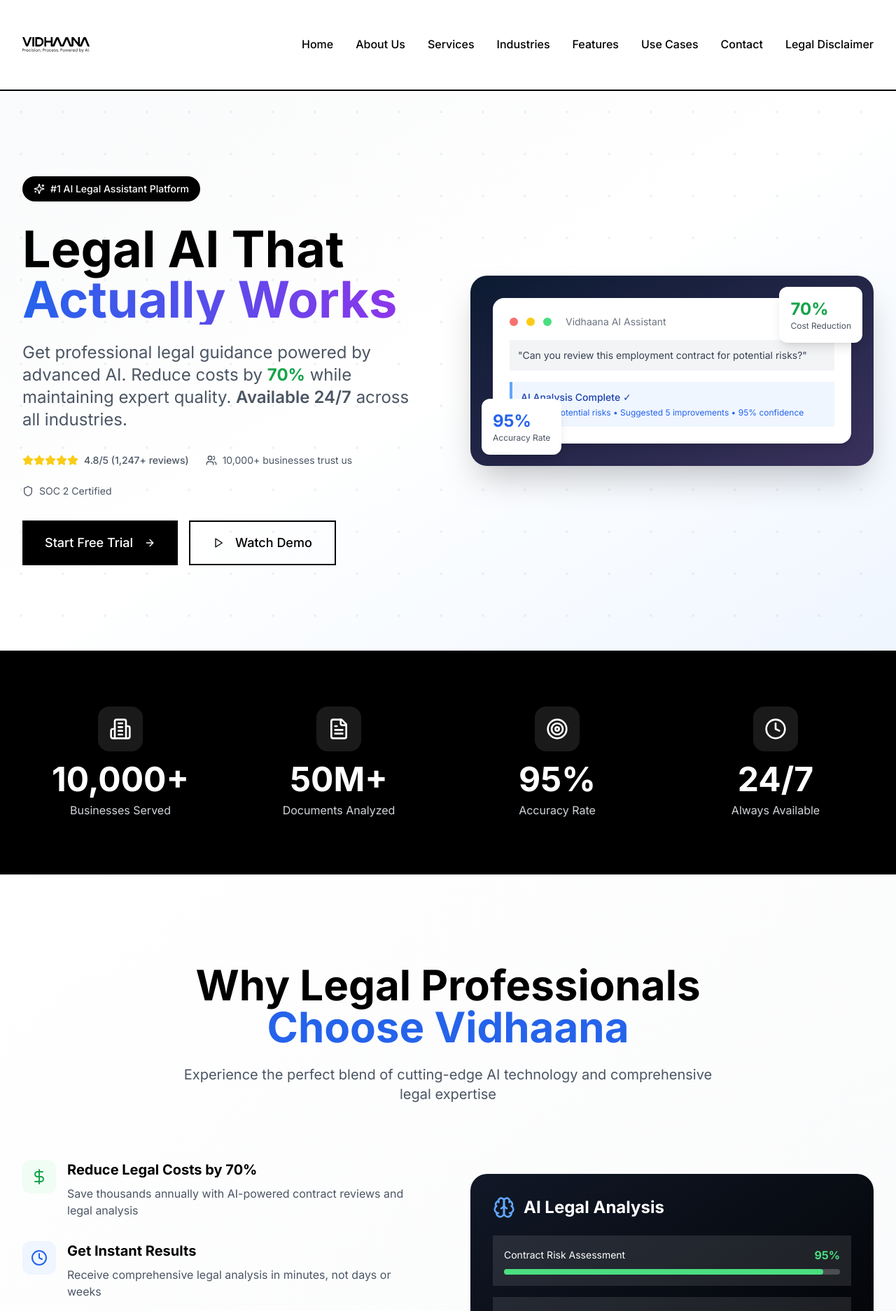
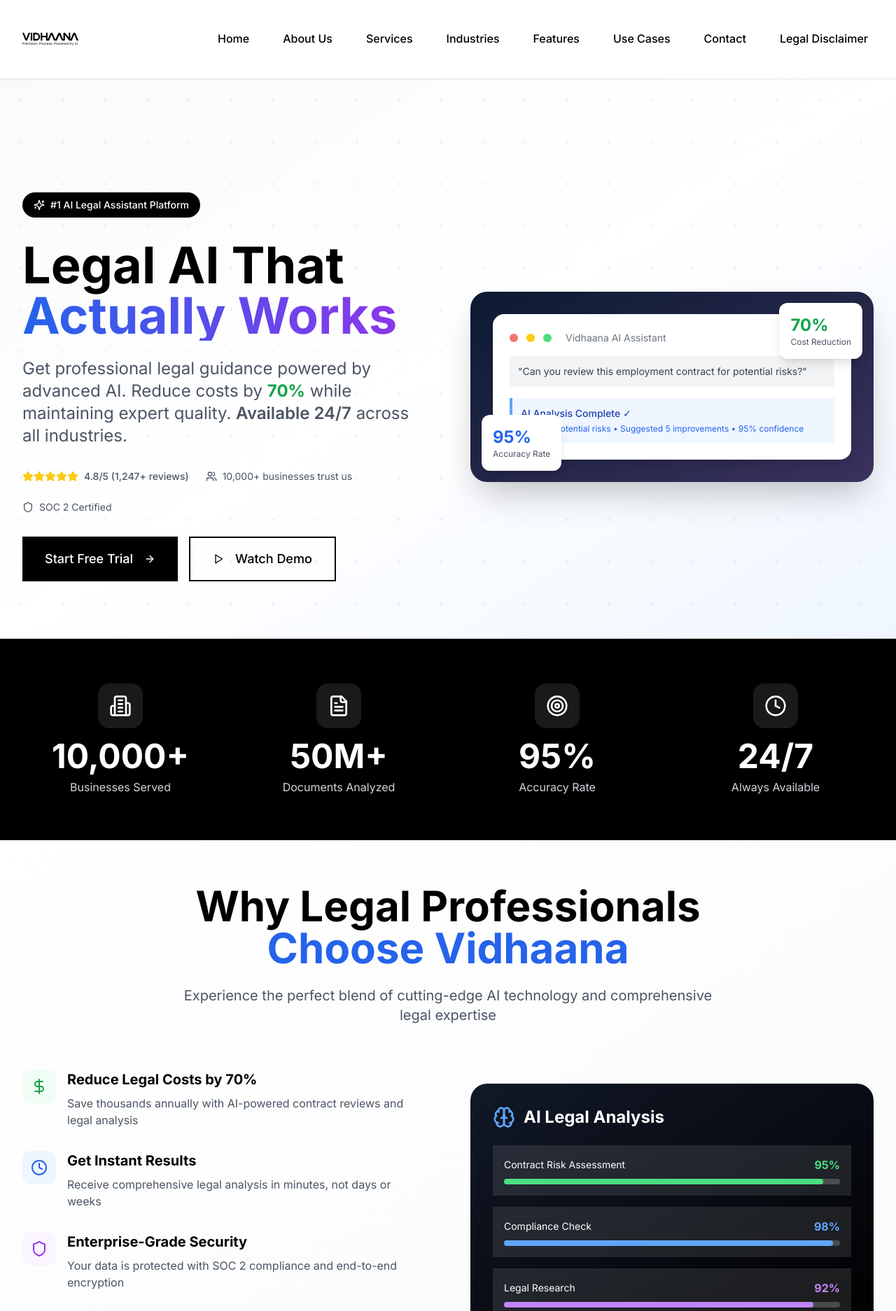
Before and after one commit to dahrsanju/vidhaanalanding-, a Next.js app: page / in a window 1280 px wide. Shown: the top 1874 px of the page at 70% size. Built offline with nearby package versions, Linux system fonts and the light colour scheme.

Commit message:
feat: enhance homepage design with sticky header and visual flow
Implement sticky header, consistent section spacing, and visual flow improvements for better readability and accessibility.

#VERCEL_SKIP

Co-authored-by: APPIT Software <218085323+arag111@users.noreply.github.com>

```diff
--- a/app/page.tsx
+++ b/app/page.tsx
@@ -150,8 +150,8 @@ export default function HomePage() {
     <>
       <script type="application/ld+json" dangerouslySetInnerHTML={{ __html: JSON.stringify(jsonLd) }} />
       <div className="bg-white overflow-hidden">
-        {/* Hero Section - Enhanced */}
-        <section className="relative min-h-screen flex items-center bg-gradient-to-br from-gray-50 via-white to-blue-50">
+        {/* Hero Section */}
+        <section className="relative min-h-screen flex items-center bg-gradient-to-br from-gray-50 via-white to-blue-50 pt-20">
           {/* Background Pattern */}
           <div className="absolute inset-0 opacity-5">
             <div
@@ -162,7 +162,7 @@ export default function HomePage() {
             ></div>
           </div>
 
-          <div className="max-w-7xl mx-auto px-4 sm:px-6 lg:px-8 py-20">
+          <div className="max-w-7xl mx-auto px-4 sm:px-6 lg:px-8 py-16">
             <div className="grid grid-cols-1 lg:grid-cols-2 gap-16 items-center">
               {/* Left Column - Content */}
               <div className="space-y-8">
@@ -274,7 +274,7 @@ export default function HomePage() {
         </section>
 
         {/* Stats Section */}
-        <section className="py-20 bg-black text-white">
+        <section className="py-16 bg-black text-white">
           <div className="max-w-7xl mx-auto px-4 sm:px-6 lg:px-8">
             <div className="grid grid-cols-2 lg:grid-cols-4 gap-8">
               {[
@@ -296,9 +296,9 @@ export default function HomePage() {
         </section>
 
         {/* Value Proposition Section */}
-        <section className="py-32 bg-gradient-to-br from-white to-gray-50">
+        <section className="py-16 bg-gradient-to-br from-white to-gray-50">
           <div className="max-w-7xl mx-auto px-4 sm:px-6 lg:px-8">
-            <div className="text-center mb-20">
+            <div className="text-center mb-16">
               <h2 className="text-4xl lg:text-6xl font-bold text-black mb-6">
                 Why Legal Professionals
                 <span className="block text-blue-600">Choose Vidhaana</span>
@@ -308,7 +308,7 @@ export default function HomePage() {
               </p>
             </div>
 
-            <div className="grid grid-cols-1 lg:grid-cols-2 gap-16 items-center mb-20">
+            <div className="grid grid-cols-1 lg:grid-cols-2 gap-16 items-center mb-16">
               {/* Left - Benefits */}
               <div className="space-y-8">
                 {[
@@ -402,10 +402,10 @@ export default function HomePage() {
           </div>
         </section>
 
-        {/* Industries Section - Simplified */}
-        <section className="py-32 bg-white">
+        {/* Industries Section */}
+        <section className="py-16 bg-white">
           <div className="max-w-7xl mx-auto px-4 sm:px-6 lg:px-8">
-            <div className="text-center mb-20">
+            <div className="text-center mb-16">
               <div className="inline-flex items-center px-4 py-2 bg-blue-100 text-blue-800 rounded-full text-sm font-medium mb-6">
                 <Building2 className="w-4 h-4 mr-2" />
                 Trusted Across Industries
@@ -485,10 +485,10 @@ export default function HomePage() {
           </div>
         </section>
 
-        {/* Features Section - Streamlined */}
-        <section className="py-32 bg-gradient-to-br from-gray-900 to-black text-white">
+        {/* Features Section */}
+        <section className="py-16 bg-gradient-to-br from-gray-900 to-black text-white">
           <div className="max-w-7xl mx-auto px-4 sm:px-6 lg:px-8">
-            <div className="text-center mb-20">
+            <div className="text-center mb-16">
               <div className="inline-flex items-center px-4 py-2 bg-white/10 backdrop-blur-sm rounded-full text-sm font-medium mb-6">
                 <Zap className="w-4 h-4 mr-2" />
                 Powered by Advanced AI
@@ -551,9 +551,9 @@ export default function HomePage() {
         </section>
 
         {/* Success Stories Section */}
-        <section className="py-32 bg-gradient-to-br from-blue-50 to-white">
+        <section className="py-16 bg-gradient-to-br from-blue-50 to-white">
           <div className="max-w-7xl mx-auto px-4 sm:px-6 lg:px-8">
-            <div className="text-center mb-20">
+            <div className="text-center mb-16">
               <div className="inline-flex items-center px-4 py-2 bg-green-100 text-green-800 rounded-full text-sm font-medium mb-6">
                 <TrendingUp className="w-4 h-4 mr-2" />
                 Proven Results
@@ -634,9 +634,9 @@ export default function HomePage() {
         </section>
 
         {/* Demo Section */}
-        <section id="demo" className="py-32 bg-black text-white">
+        <section id="demo" className="py-16 bg-black text-white">
           <div className="max-w-7xl mx-auto px-4 sm:px-6 lg:px-8">
-            <div className="text-center mb-16">
+            <div className="text-center mb-12">
               <h2 className="text-4xl lg:text-6xl font-bold mb-6">See Vidhaana in Action</h2>
               <p className="text-xl text-gray-300 max-w-2xl mx-auto mb-8">
                 Watch how our AI analyzes a real contract in under 60 seconds
@@ -660,9 +660,9 @@ export default function HomePage() {
         </section>
 
         {/* Testimonials */}
-        <section className="py-32 bg-white">
+        <section className="py-16 bg-white">
           <div className="max-w-7xl mx-auto px-4 sm:px-6 lg:px-8">
-            <div className="text-center mb-20">
+            <div className="text-center mb-16">
               <h2 className="text-4xl lg:text-6xl font-bold text-black mb-6">Loved by Legal Professionals</h2>
               <p className="text-xl text-gray-600 max-w-2xl mx-auto">
                 Join thousands of satisfied clients who trust Vidhaana for their legal needs
@@ -721,7 +721,7 @@ export default function HomePage() {
         <FAQSection faqs={faqs} />
 
         {/* Final CTA */}
-        <section className="py-32 bg-gradient-to-br from-black to-gray-900 text-white">
+        <section className="py-16 bg-gradient-to-br from-black to-gray-900 text-white">
           <div className="max-w-4xl mx-auto px-4 sm:px-6 lg:px-8 text-center">
             <h2 className="text-4xl lg:text-6xl font-bold mb-6">Ready to Transform Your Legal Operations?</h2>
             <p className="text-xl text-gray-300 mb-12 max-w-2xl mx-auto">
--- a/components/header.tsx
+++ b/components/header.tsx
@@ -35,17 +35,24 @@ export default function Header() {
       </a>
 
       <header
-        className={`bg-white border-b-2 border-black sticky top-0 z-50 transition-shadow duration-200 ${
-          isScrolled ? "shadow-lg" : ""
+        className={`bg-white/95 backdrop-blur-md border-b border-gray-200 sticky top-0 z-50 transition-all duration-300 ${
+          isScrolled ? "shadow-lg border-gray-300" : "shadow-sm"
         }`}
       >
         <div className="max-w-7xl mx-auto px-4 sm:px-6 lg:px-8">
           <div className="flex items-center justify-between py-4">
             <Link
               href="/"
-              className="flex items-center focus:outline-none focus:ring-2 focus:ring-black focus:ring-offset-2 rounded"
+              className="flex items-center focus:outline-none focus:ring-2 focus:ring-black focus:ring-offset-2 rounded transition-transform hover:scale-105"
             >
-              <Image src="/logo.svg" alt="Vidhaana logo" width={100} height={100} priority className="h-24 w-24" />
+              <Image
+                src="/logo.svg"
+                alt="Vidhaana logo"
+                width={100}
+                height={100}
+                priority
+                className={`transition-all duration-300 ${isScrolled ? "h-16 w-16" : "h-20 w-20"}`}
+              />
             </Link>
 
             <nav className="hidden md:flex space-x-8" role="navigation" aria-label="Primary Navigation">
@@ -53,7 +60,7 @@ export default function Header() {
                 <Link
                   key={item.name}
                   href={item.href}
-                  className="text-black hover:text-gray-600 font-medium transition-colors duration-200 border-b-2 border-transparent hover:border-black focus:outline-none focus:ring-2 focus:ring-black focus:ring-offset-2 rounded"
+                  className="text-black hover:text-gray-600 font-medium transition-all duration-200 border-b-2 border-transparent hover:border-black focus:outline-none focus:ring-2 focus:ring-black focus:ring-offset-2 rounded px-2 py-1"
                 >
                   {item.name}
                 </Link>
@@ -62,20 +69,21 @@ export default function Header() {
 
             <button
               onClick={() => setIsMenuOpen(!isMenuOpen)}
-              className="md:hidden p-2 focus:outline-none focus:ring-2 focus:ring-black focus:ring-offset-2 rounded"
+              className="md:hidden p-2 focus:outline-none focus:ring-2 focus:ring-black focus:ring-offset-2 rounded transition-colors hover:bg-gray-100"
               aria-label="Toggle menu"
             >
               {isMenuOpen ? <X size={24} /> : <Menu size={24} />}
             </button>
           </div>
 
+          {/* Mobile Menu */}
           {isMenuOpen && (
-            <nav className="md:hidden border-t border-black py-4">
+            <nav className="md:hidden border-t border-gray-200 py-4 bg-white/95 backdrop-blur-md">
               {navigation.map((item) => (
                 <Link
                   key={item.name}
                   href={item.href}
-                  className="block py-2 text-black hover:text-gray-600 font-medium"
+                  className="block py-3 px-2 text-black hover:text-gray-600 hover:bg-gray-50 font-medium transition-colors rounded"
                   onClick={() => setIsMenuOpen(false)}
                 >
                   {item.name}
```
